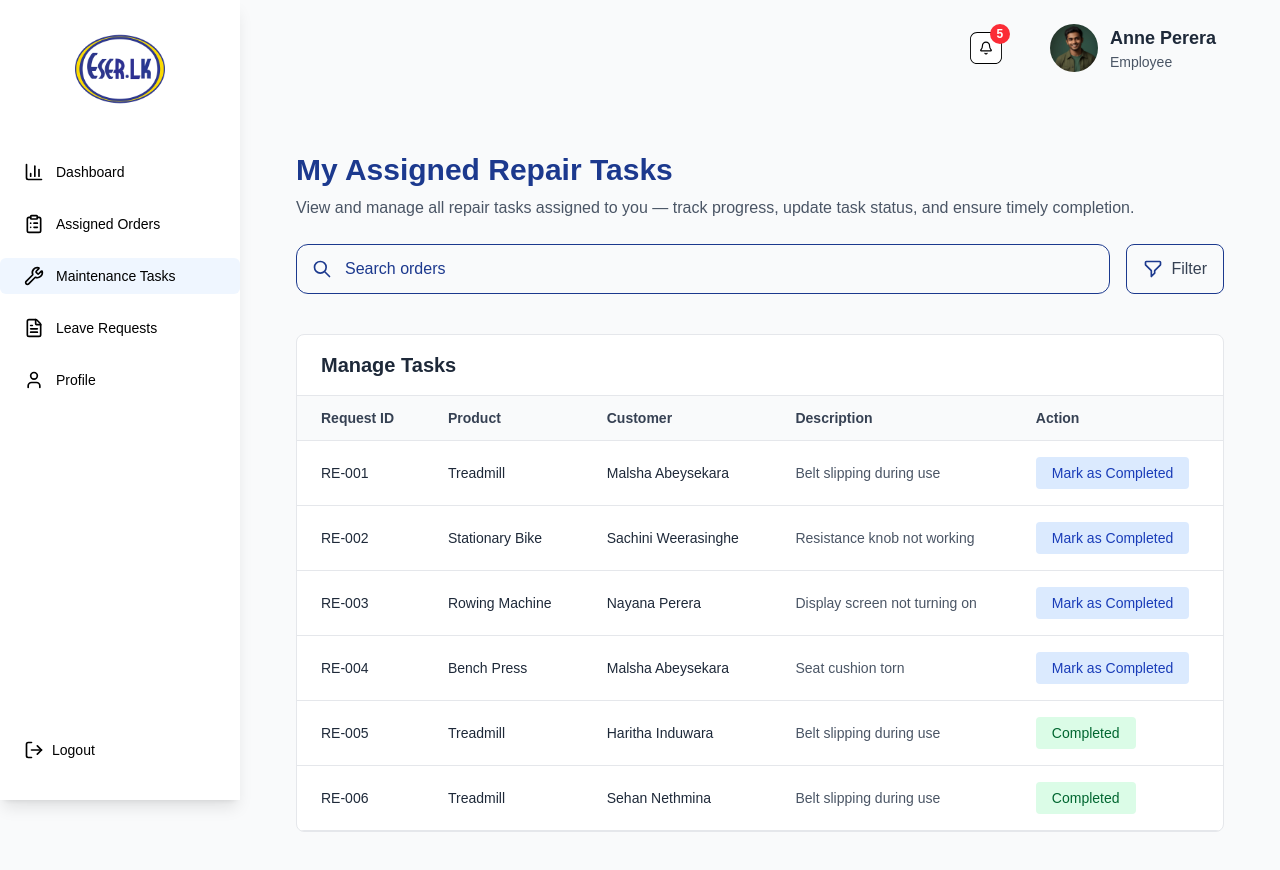
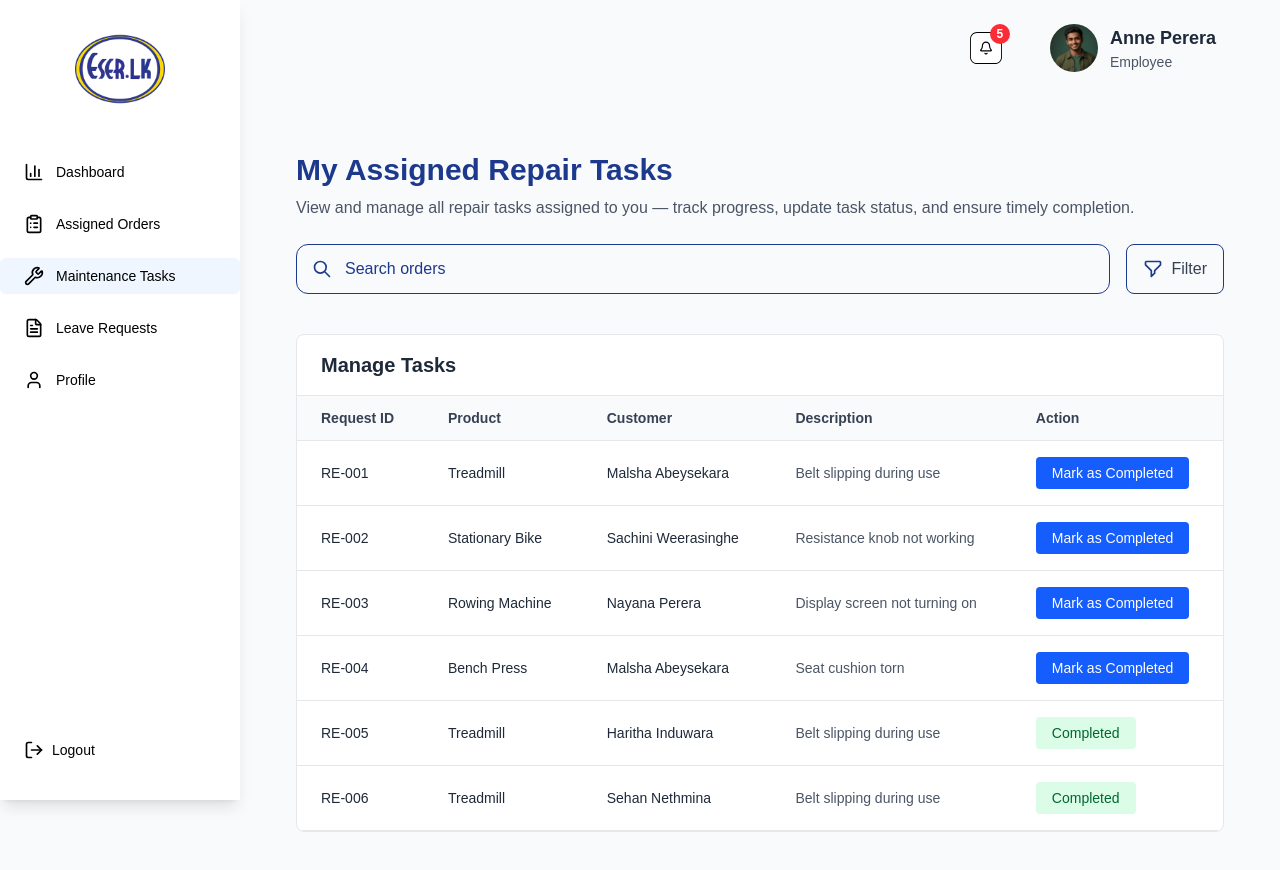
Before and after one commit to IshanHansaka/eser-marketing-erp, a Next.js app: page /employee/tasks in a window 1280 px wide. Shown: the top 870 px of the page. Built offline with nearby package versions, Linux system fonts and the light colour scheme.

Commit message:
chore: change action column buttons to toggle

```diff
--- a/src/app/employee/tasks/page.tsx
+++ b/src/app/employee/tasks/page.tsx
@@ -11,7 +11,7 @@ interface Task {
   status: 'pending' | 'completed';
 }
 
-const tasks: Task[] = [
+const initialTasks: Task[] = [
   {
     id: 'RE-001',
     product: 'Treadmill',
@@ -63,9 +63,25 @@ const tasks: Task[] = [
 ];
 
 export default function MaintenanceTasks() {
+  const [tasks, setTasks] = useState<Task[]>(initialTasks);
   const [searchQuery, setSearchQuery] = useState('');
   const [filterStatus, setFilterStatus] = useState<string>('all');
   const [isFilterOpen, setIsFilterOpen] = useState(false);
+
+  const handleToggleStatus = (taskId: string) => {
+    setTasks((prevTasks) =>
+      prevTasks.map((task) =>
+        task.id === taskId
+          ? {
+              ...task,
+              status: task.status === 'pending' ? 'completed' : 'pending',
+              action:
+                task.status === 'pending' ? 'Completed' : 'Mark as Completed',
+            }
+          : task
+      )
+    );
+  };
 
   const filteredTasks = tasks.filter((task) => {
     const matchesSearch =
@@ -229,10 +245,11 @@ export default function MaintenanceTasks() {
                   </td>
                   <td className="px-6 py-4">
                     <button
-                      className={`inline-block px-4 py-1.5 rounded text-sm font-medium ${
+                      onClick={() => handleToggleStatus(task.id)}
+                      className={`inline-block px-4 py-1.5 rounded text-sm font-medium transition-colors ${
                         task.status === 'completed'
-                          ? 'bg-green-100 text-green-800'
-                          : 'bg-blue-100 text-blue-800'
+                          ? 'bg-green-100 text-green-800 hover:bg-green-200'
+                          : 'bg-blue-600 text-white hover:bg-blue-700'
                       }`}
                     >
                       {task.action}
@@ -243,7 +260,7 @@ export default function MaintenanceTasks() {
               {filteredTasks.length === 0 && (
                 <tr>
                   <td
-                    colSpan={6}
+                    colSpan={5}
                     className="px-6 py-8 text-center text-gray-500"
                   >
                     No tasks found
```
